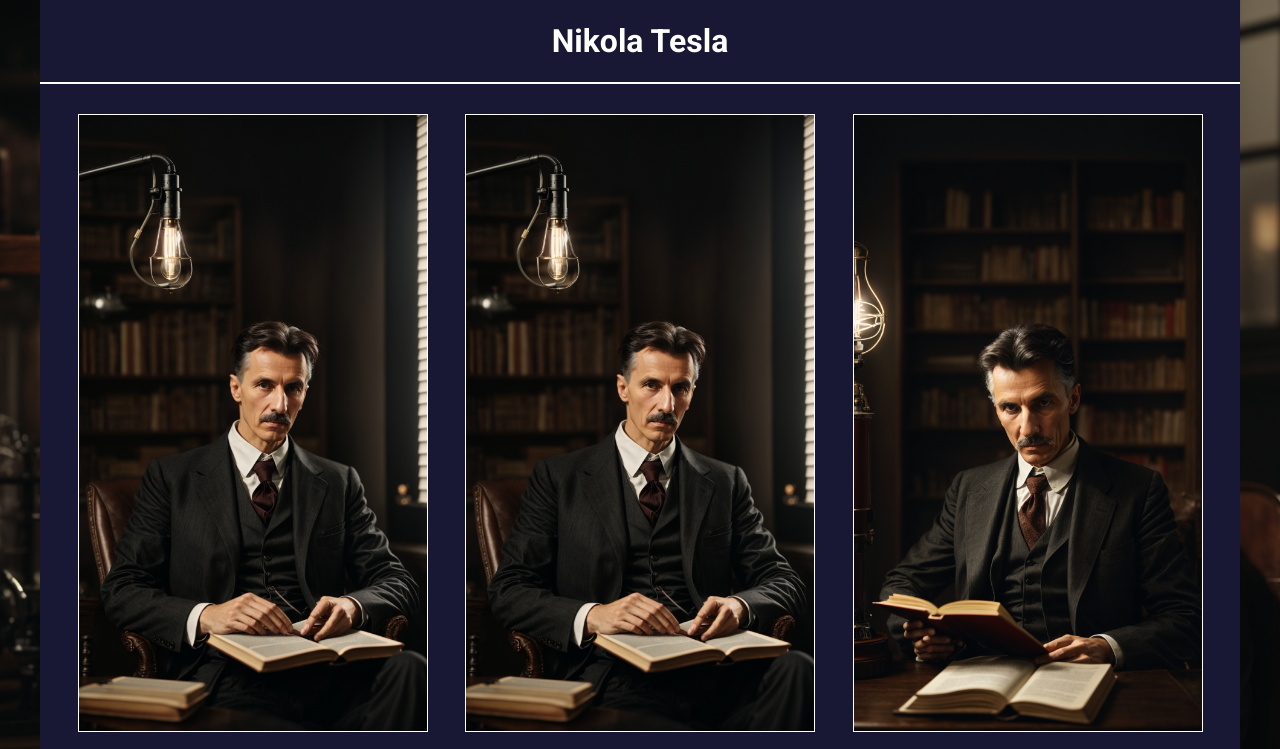
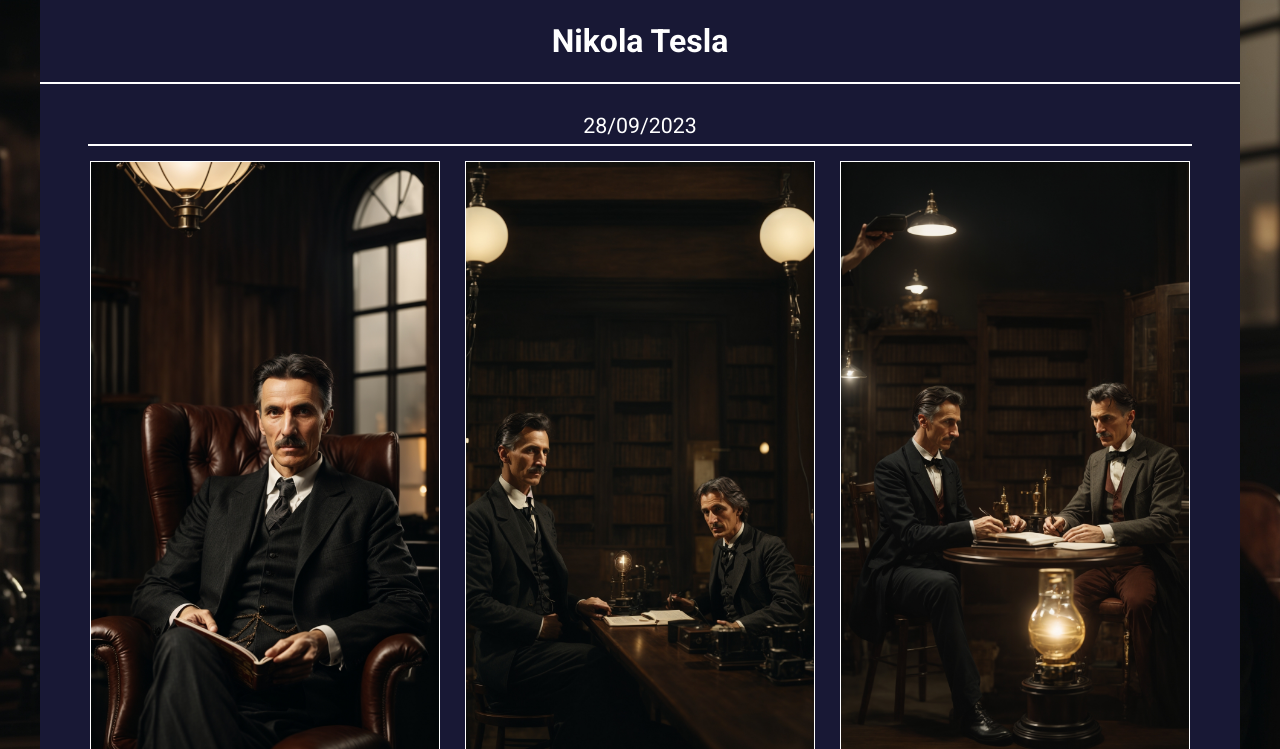
Before and after one commit to lucas-catto/nikola-tesla, a plain HTML site: page index.html in a window 1280 px wide. Shown: the top 749 px of the page. Drawn offline with Linux system fonts and the light colour scheme.

Commit message:
New version.

```diff
--- /dev/null
+++ b/JSON/1.json
@@ -0,0 +1,13 @@
+{
+    "NikolaTesla" : [
+        {  "Image" : "./img/1.jpg"   },
+        {  "Image" : "./img/2.jpg"   },
+        {  "Image" : "./img/3.jpg"   },
+        {  "Image" : "./img/4.jpg"   },
+        {  "Image" : "./img/5.jpg"   },
+        {  "Image" : "./img/6.jpg"   },
+        {  "Image" : "./img/7.jpg"   },
+        {  "Image" : "./img/8.jpg"   },
+        {  "Image" : "./img/9.jpg"   }
+    ]
+}
--- /dev/null
+++ b/JSON/2.json
@@ -0,0 +1,12 @@
+{
+    "NikolaTesla" : [
+        {  "Image" : "./img/10.jpg"  },
+        {  "Image" : "./img/11.jpg"  },
+        {  "Image" : "./img/12.jpg"  },
+        {  "Image" : "./img/13.jpg"  },
+        {  "Image" : "./img/14.jpg"  },
+        {  "Image" : "./img/15.jpg"  },
+        {  "Image" : "./img/16.jpg"  },
+        {  "Image" : "./img/17.jpg"  }
+    ]
+}
--- a/Nikola-Tesla.json
+++ /dev/null
@@ -1,21 +0,0 @@
-{
-    "NikolaTesla" : [
-        {  "Image" : "./img/1.jpg"   },
-        {  "Image" : "./img/2.jpg"   },
-        {  "Image" : "./img/3.jpg"   },
-        {  "Image" : "./img/4.jpg"   },
-        {  "Image" : "./img/5.jpg"   },
-        {  "Image" : "./img/6.jpg"   },
-        {  "Image" : "./img/7.jpg"   },
-        {  "Image" : "./img/8.jpg"   },
-        {  "Image" : "./img/9.jpg"   },
-        {  "Image" : "./img/10.jpg"  },
-        {  "Image" : "./img/11.jpg"  },
-        {  "Image" : "./img/12.jpg"  },
-        {  "Image" : "./img/13.jpg"  },
-        {  "Image" : "./img/14.jpg"  },
-        {  "Image" : "./img/15.jpg"  },
-        {  "Image" : "./img/16.jpg"  },
-        {  "Image" : "./img/17.jpg"  }
-    ]
-}
--- a/index.html
+++ b/index.html
@@ -11,8 +11,19 @@
             <header>
                 <h1>Nikola Tesla</h1>
             </header>
-            <main id="main"></main>
-            <footer></footer>
+            <main>
+                <div class="day">
+                    <p>28/09/2023</p>
+                    <div class="content" id="2"></div>
+                </div>
+
+                <div class="day">
+                    <p>26/09/2023</p>
+                    <div class="content" id="1"></div>
+                </div>
+
+            </main>
+            <footer><p>By <a href="https://github.com/lucas-catto/" target="blank">Lucas Catto</a></p></footer>
         </div>
 
         <script src="./script.js"></script>
--- a/script.js
+++ b/script.js
@@ -1,7 +1,7 @@
 
 document.addEventListener("DOMContentLoaded", function(){
 
-    fetch('Nikola-Tesla.json')
+    fetch('./JSON/1.json')
 
         .then(response => response.json())
         .then(data => {
@@ -9,11 +9,27 @@ document.addEventListener("DOMContentLoaded", function(){
             let tesla = '';
 
             data.NikolaTesla.forEach(nikola => {
+                tesla += ` <img src="${nikola.Image}"> `;
+            });
+            document.getElementById('1').innerHTML = tesla;
+        })
+        .catch(error = console.error('Error to load the images: ', error));
 
+});
+
+document.addEventListener("DOMContentLoaded", function(){
+
+    fetch('./JSON/2.json')
+
+        .then(response => response.json())
+        .then(data => {
+
+            let tesla = '';
+
+            data.NikolaTesla.forEach(nikola => {
                 tesla += ` <img src="${nikola.Image}"> `;
-
             });
-            document.getElementById('main').innerHTML = tesla;
+            document.getElementById('2').innerHTML = tesla;
         })
         .catch(error = console.error('Error to load the images: ', error));
 });
--- a/style.css
+++ b/style.css
@@ -1,5 +1,9 @@
 
 @import url('https://fonts.googleapis.com/css2?family=Roboto:wght@100;400;700&display=swap');
+
+:root {
+    --default: rgb(24, 24, 53);
+}
 
 * {
     border:                0;
@@ -29,7 +33,7 @@ body {
     max-width:             1200px;
     height:                auto;
     min-height:            100%;
-    background-color:      rgb(24, 24, 53);
+    background-color:      var(--default);
 }
 
 header {
@@ -41,12 +45,36 @@ header {
 }
 
 main {
+    width:                 100%;
+    height:                auto;
+    min-height:            100vh;
+    padding:               14px 0;
+}
+
+.day {
+    width:                 100%;
+    height:                auto;
+
     display:               flex;
-    justify-content:       space-evenly;
+    flex-direction:        column;
     align-items:           center;
+}
+
+.day p {
+    text-align:            center;
+    width:                 92%;
+    font-size:             16pt;
+    border-bottom:         2px solid white;
+    margin:                15px 0;
+    padding:               0 0 6px 0;
+}
+
+.content {
+    display:               flex;
     flex-wrap:             wrap;
-    gap:                   20px;
-    padding:               30px 20px;
+    justify-content:       center;
+    gap:                   25px;
+    padding:               0 15px;
 }
 
 img {
@@ -55,5 +83,21 @@ img {
     height:                auto;
     vertical-align:        middle;
     border:                1px solid white;
-    transition:            .2s;
 }
+
+footer {
+    width:                 100%;
+    height:                auto;
+    padding:               15px 0;
+    text-align:            center;
+    border-top:            1px solid white;
+}
+
+a { text-decoration: none; }
+
+a:hover {
+    color:                 var(--default);
+    background-color:      white;
+    border-radius:         3px;
+    padding:               0 2px;
+}
```
